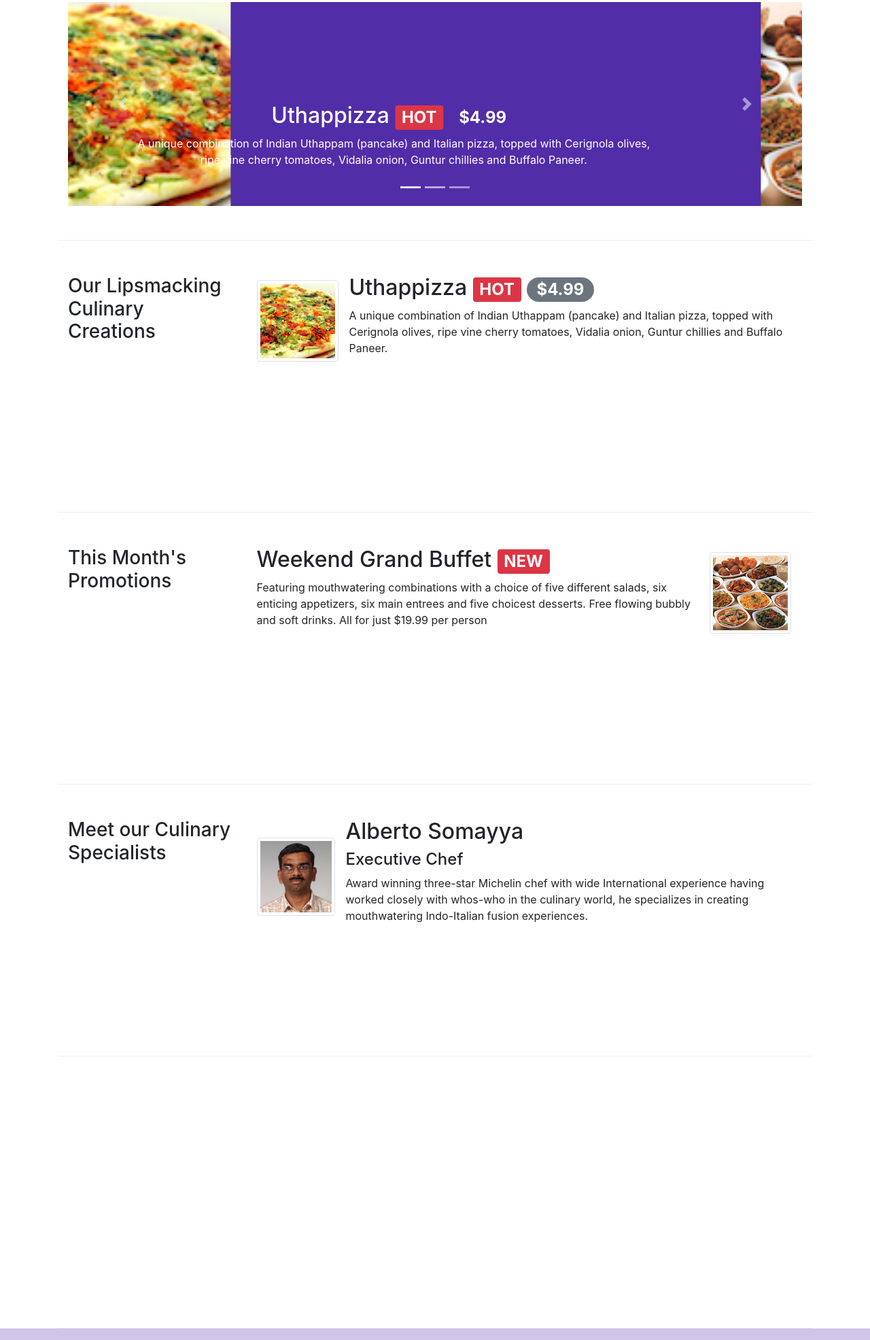
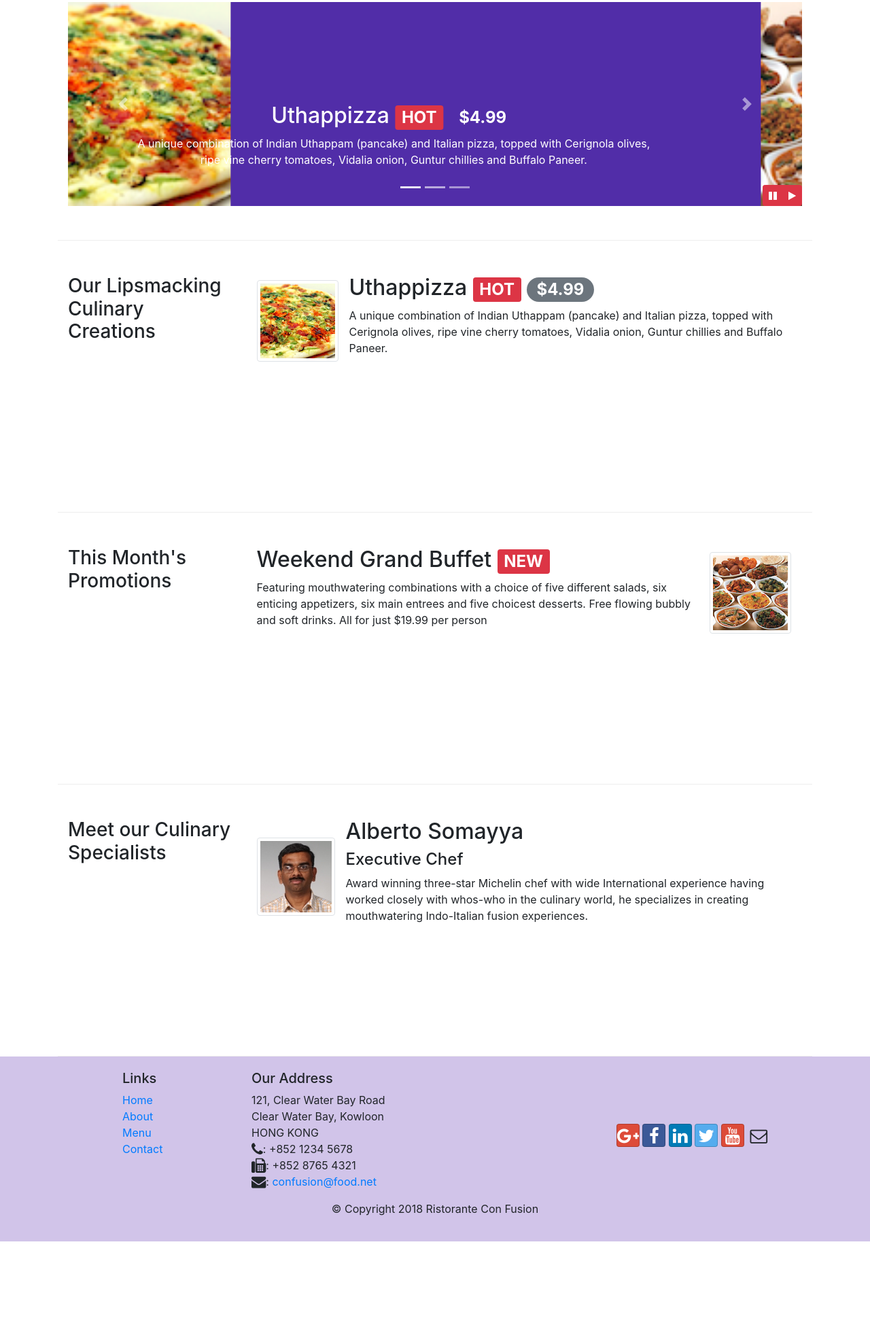
Before and after one commit to emyduke/Front-End-Web-UI-Frameworks-and-Tools-Bootstrap-4, a website: page index.html in a window 1280 px wide. Shown: the part 381-2352 px from the top of the page at 68% size. After the commit the page ends 2207 px from the top, so only its background shows below. Drawn offline with nearby package versions, Linux system fonts and the light colour scheme.

Commit message:
Bootstrap JQuery

```diff
--- a/css/styles.css
+++ b/css/styles.css
@@ -59,3 +59,10 @@ body{
     left: 0;
     min-height: 300px;
 }
+
+#carouselButton {
+    right:0px;
+    position: absolute;
+    bottom: 0px;
+    z-index: 1;
+}
--- a/index.html
+++ b/index.html
@@ -237,6 +237,16 @@
                     <a class="carousel-control-next" href="#mycarousel" role="button" data-slide="next">
                         <span class="carousel-control-next-icon"></span>
                     </a>
+
+                    <div class="btn-group" id="carouselButton">
+                        <button class="btn btn-danger btn-sm" id="carousel-pause">
+                            <span class="fa fa-pause"></span>
+                        </button>
+                        <button class="btn btn-danger btn-sm" id="carousel-play">
+                            <span class="fa fa-play"></span>
+                        </button>
+                    </div>
+
                 </div>
             </div>
         </div>
@@ -303,12 +313,6 @@
             </div>
         </div>
 
-        <div class="row row-content">
-            <div class="col-sm-8 offset-sm-2">
-
-            </div>
-            <div class="col-sm"></div>
-        </div>
     </div>
 
     <footer class="footer">
@@ -365,8 +369,14 @@
     <script src="node_modules/bootstrap/dist/js/bootstrap.min.js"></script>
 
     <script>
-        $(document).ready(function () {
-            $('[data-toggle="tooltip"]').tooltip();
+        $(document).ready(function(){
+            $("#mycarousel").carousel( { interval: 2000 } );
+            $("#carousel-pause").click(function(){
+                $("#mycarousel").carousel('pause');
+            });
+            $("#carousel-play").click(function(){
+                $("#mycarousel").carousel('cycle');
+            });
         });
     </script>
 </body>
```
Also changed, not shown: 1 other file.
